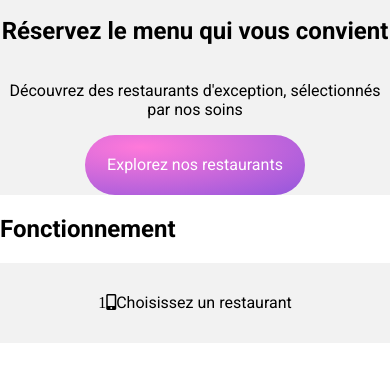
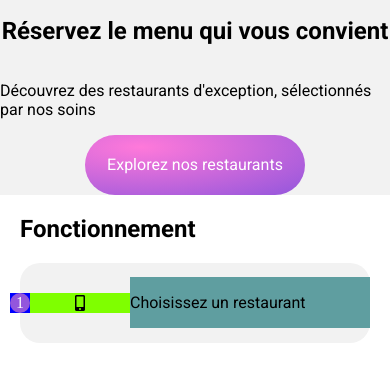
Before and after one commit to Sylvie-Noel/SylvieNoel_3_11012022, a plain HTML site: page index.html in a window 390 px wide. Shown: the part 123-504 px from the top of the page. Drawn offline with Linux system fonts and the light colour scheme; a web font is replaced by a local one.

Commit message:
Ajout d'un padding left dans section fonctionnement, margin -10px à number-icon, ajout de flex 2 à choice flex 1 à phone

```diff
--- a/index.html
+++ b/index.html
@@ -33,14 +33,16 @@
             </div>
         </section>
         <!--************** FONCTIONNEMENT **************-->
-        <section>
+        <section class="function-section">
 
             <h2>Fonctionnement</h2>
-            <div class="function-cards">
+            <div class="function-cards flex-column">
                 <div class="function-cards__first flex-center">
-                    <div class="number">1</div>
-                    <div><i class="fas fa-mobile-alt"></i></div>
-                    <div><p>Choisissez un restaurant</p></div>
+                    <div class="number-icon">
+                        <div class="number flex-center">1</div>
+                        <div class="phone flex-center"><i class="fas fa-mobile-alt"></i></div>
+                    </div>
+                    <div class="choice"><p>Choisissez un restaurant</p></div>
                 </div>
 
 
--- a/styles.scss
+++ b/styles.scss
@@ -4,11 +4,8 @@
 }*/
 p, .btn__text, h1, h2 {
     font-family: 'Roboto', sans-serif;
-    flex-direction: column;
-    display: flex;
-    align-items: center;
-    display: inline-block;
-    text-align: center;
+
+    /*text-align: center;*/
 }
 *
 {
@@ -19,6 +16,11 @@ p, .btn__text, h1, h2 {
     display: flex;
     justify-content: center;
     align-items: center;
+}
+.flex-column {
+    flex-direction: column;
+    display: flex;
+    justify-content: center;
 }
 html, body {
     margin: 0;
@@ -70,10 +72,9 @@ $grey: #f2f2f2;
 .titleh1 {
     flex-direction: column;
 }
-.function-cards {
-    display: flex;
-    flex-direction: column;
-    justify-content: center;
+
+.function-section {
+    padding: 0 20px;
 }
 .function-cards__first {
     display: flex;
@@ -82,9 +83,33 @@ $grey: #f2f2f2;
     background-color: $grey;
     height: 80px;
     width: 100%;
-
+    border-radius: 20px;
 }
 
+.number-icon {
+    width:
+    10%;
+    display: flex;
+    justify-content: flex-start;
+    background-color: blue;
+    flex: 1;
+    margin-left: -10px;
+}
+.number {
+    height: 20px;
+    width: 20px;
+    background-color: $color-primary;
+    color: $white;
+    border-radius: 30px;
+}
+.phone {
+    flex: 1;
+    background-color: chartreuse;
+}
+.choice {
+    flex: 2;
+    background-color: cadetblue;
+}
 
 /****************************** COMPOSANTS ******************************/
 .btn {
@@ -95,4 +120,7 @@ $grey: #f2f2f2;
     padding-right: 0;
     color: $white;
     border-radius: 30px;
+    &__text{
+        display: inline-block;
+    }
 }
```
Also changed, not shown: styles.css, 1 other file.
